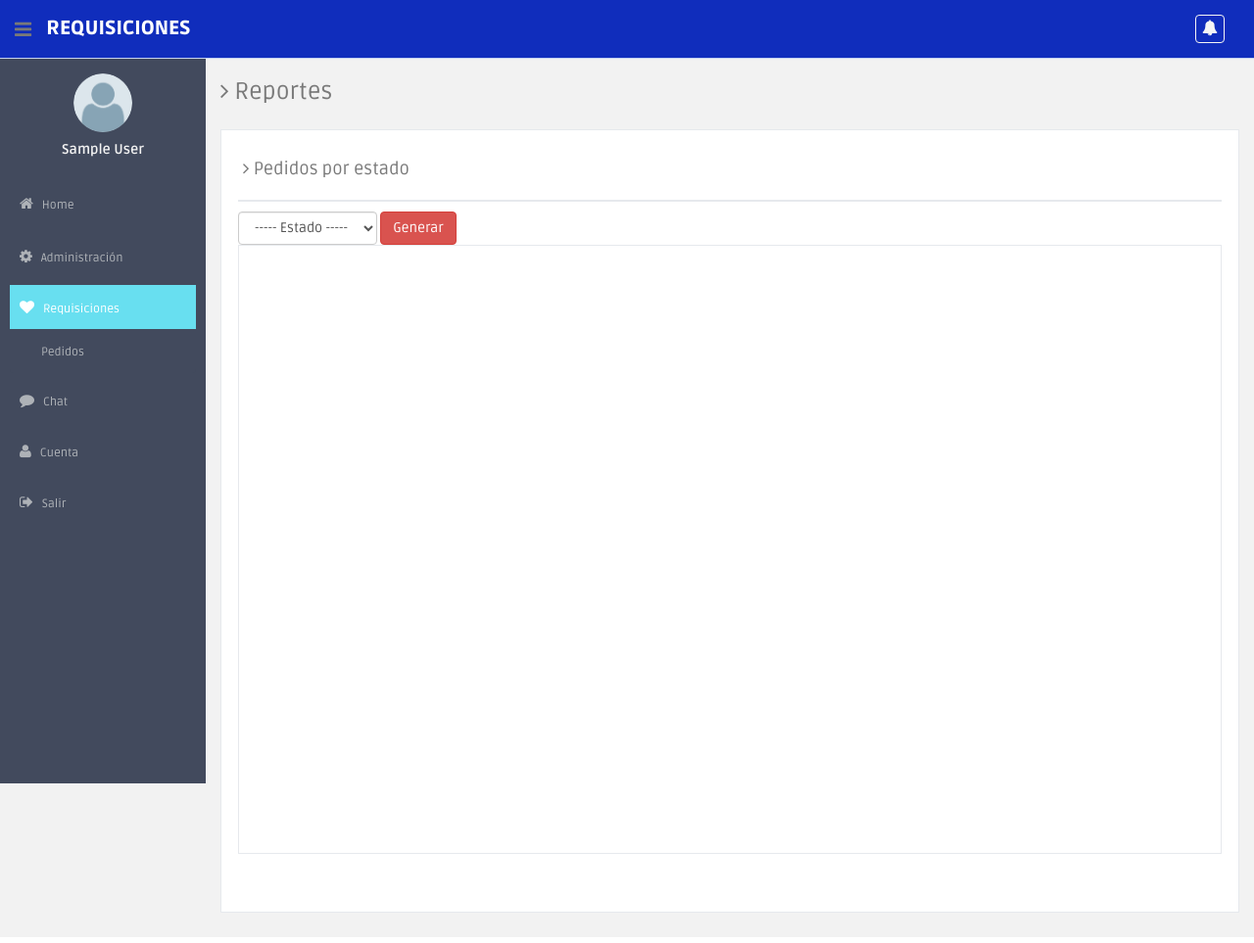
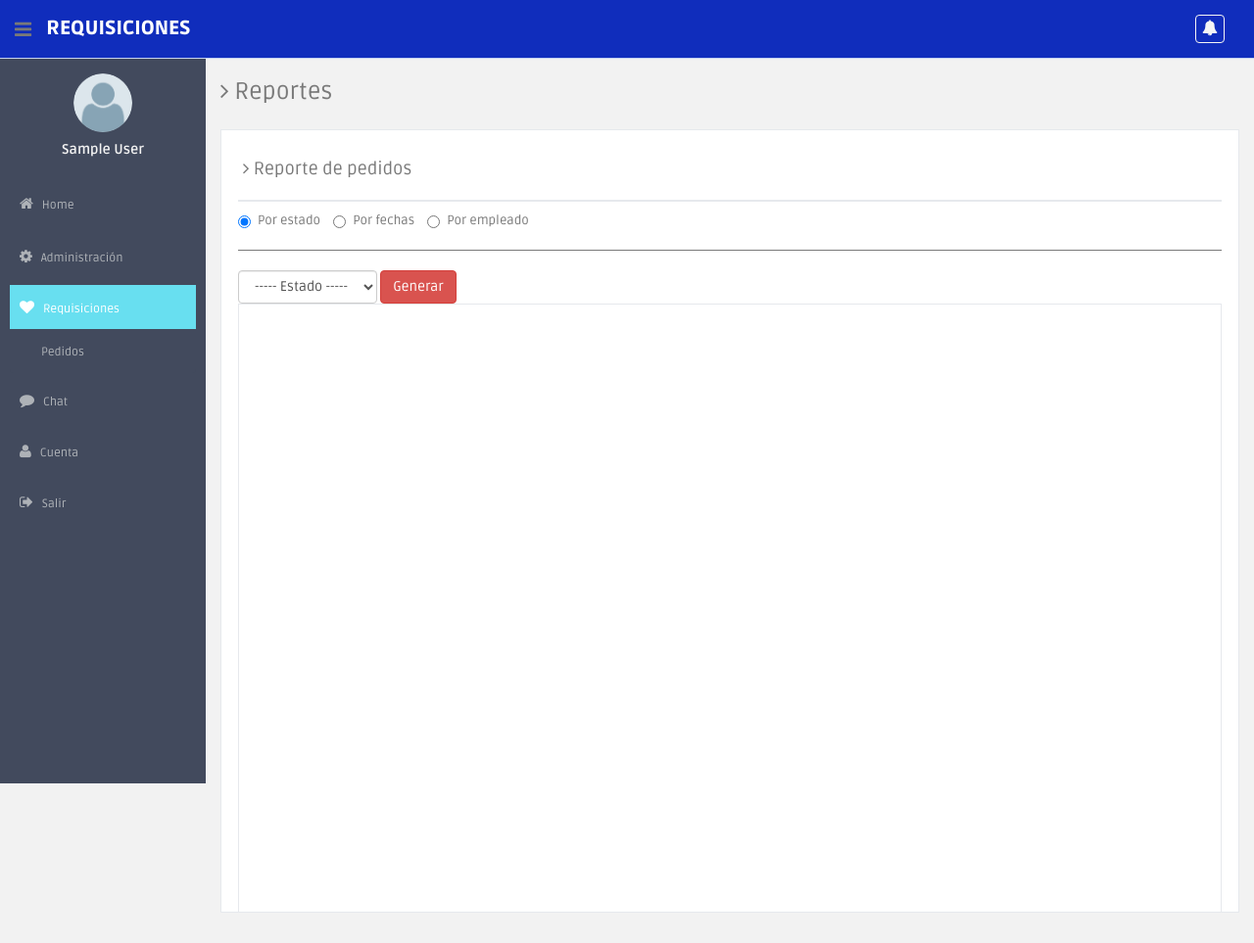
Before and after one commit to dbsiavichay/requisiciones, a Django app: page /requisiciones/reporte/ in a window 1280 px wide. Shown: the whole page at 98% size. Run offline with Django 3.2, Linux system fonts and the light colour scheme; the visitor is signed in with stand-in values (Sample User, id 1); data comes from the database, SQL or seed files in the repository; data that the repository does not hold is empty; some libraries are stand-ins or nearby versions.

Commit message:
Reportes por fecha y empleado

```diff
--- a/inventario/admin.py
+++ b/inventario/admin.py
@@ -10,7 +10,7 @@ class ProductoAdmin(admin.ModelAdmin):
 	list_display = ('nombre', 'stock', 'categoria')
 
 class ProductoLogAdmin(admin.ModelAdmin):
-	list_display = ('tipo', 'producto', 'cantidad', 'fecha', 'pedido')
+	list_display = ('tipo', 'producto', 'cantidad', 'fecha', 'get_pedido')
 
 admin.site.register(Categoria, CategoriaAdmin)
 admin.site.register(Producto, ProductoAdmin)
--- a/inventario/models.py
+++ b/inventario/models.py
@@ -3,6 +3,7 @@ from __future__ import unicode_literals
 from django.utils.encoding import python_2_unicode_compatible
 from django.urls import reverse_lazy
 from django.db import models
+from requisiciones.models import Pedido
 
 @python_2_unicode_compatible
 class Categoria(models.Model):
@@ -39,10 +40,13 @@ class ProductoLog(models.Model):
 	cantidad = models.FloatField()
 	fecha = models.DateTimeField(auto_now_add=True)
 	nota = models.TextField(blank=True, null=True)
-	pedido = models.ForeignKey('requisiciones.Pedido', blank=True, null=True)
+	pedido = models.IntegerField(blank=True, null=True)
 
 	def __str__(self):
 		return '%s|%s > %s' % (
 			dict(self.TIPO_CHOICES).get(self.tipo),
 			self.producto, self.cantidad
 		)
+
+	def get_pedido(self):
+		return Pedido.objects.get(pk=self.pedido)
--- a/requisiciones/urls.py
+++ b/requisiciones/urls.py
@@ -22,4 +22,6 @@ urlpatterns = [
 
 	url(r'^reporte/$', login_required(ReporteView.as_view()), name='reporte_pedido'),
 	url(r'^reporte/(?P<estado>\d+)/estado/$', login_required(pedido_por_estado_view)),
+	url(r'^reporte/(?P<fecha_inicial>\d{4}-\d{2}-\d{2})/(?P<fecha_final>\d{4}-\d{2}-\d{2})/rango/$', login_required(pedido_por_rango_view)),
+	url(r'^reporte/(?P<usuario>\d+)/usuario/$', login_required(pedido_por_usuario_view)),
 ]
--- a/requisiciones/views.py
+++ b/requisiciones/views.py
@@ -1,5 +1,6 @@
 # -*- coding: utf-8 -*-
 from __future__ import unicode_literals
+from datetime import datetime
 from django.http import HttpResponse
 from django.db.models import Q
 from django.shortcuts import render, redirect
@@ -7,9 +8,10 @@ from django.urls import reverse_lazy
 from pure_pagination.mixins import PaginationMixin
 from django.views.generic import ListView, CreateView, UpdateView, DeleteView, DetailView, TemplateView
 from inventario.models import ProductoLog
+from django.contrib.auth.models import User
 from .forms import *
 from .models import *
-from .reports import get_pedido_por_estado_pdf
+from .reports import get_pedido_por_estado_pdf, get_pedido_por_rango_pdf, get_pedido_por_usuario_pdf
 
 class LugarListView(PaginationMixin, ListView):
 	paginate_by=10
@@ -191,7 +193,7 @@ class EntregarPedidoUpdateView(PedidoUpdateView):
 					tipo=2,
 					producto = form.instance.producto,
 					cantidad = form.cleaned_data['cantidad_recibida'] * -1,
-					pedido = form.instance.pedido
+					pedido = form.instance.pedido.id
 				)
 
 			return redirect(self.get_success_url())
@@ -238,6 +240,7 @@ class ReporteView(TemplateView):
 	def get_context_data(self, **kwargs):
 		context = super(ReporteView, self).get_context_data(**kwargs)
 		context['estados'] = Pedido.ESTADO_CHOICES
+		context['usuarios'] = User.objects.filter(is_active=True)
 
 		return context
 
@@ -249,3 +252,25 @@ def pedido_por_estado_view(request, estado):
 
 	response.write(pdf)
 	return response
+
+def pedido_por_rango_view(request, fecha_inicial, fecha_final):
+	response = HttpResponse(content_type='application/pdf')
+	response['Content-Disposition'] = 'inline; filename=reporte.pdf'
+
+	fecha1 = datetime.strptime(fecha_inicial, '%Y-%m-%d').date()
+	fecha2 = datetime.strptime(fecha_final, '%Y-%m-%d').date()
+
+	pdf = get_pedido_por_rango_pdf(fecha1, fecha2)
+
+	response.write(pdf)
+	return response
+
+def pedido_por_usuario_view(request, usuario):
+	response = HttpResponse(content_type='application/pdf')
+	response['Content-Disposition'] = 'inline; filename=reporte.pdf'
+
+	user = User.objects.get(pk=usuario)
+	pdf = get_pedido_por_usuario_pdf(user)
+
+	response.write(pdf)
+	return response
--- a/templates/requisiciones/reporte.html
+++ b/templates/requisiciones/reporte.html
@@ -9,11 +9,21 @@
         <div class="content-panel-header">
             <h4>
             <i class="fa fa-angle-right"></i>
-            Pedidos por estado
+            Reporte de pedidos
             </h4>
         </div>
 
-        <div class="form-inline">
+        <label class="radio-inline">
+            <input type="radio" name="tipo_reporte" value="estado" checked> Por estado
+        </label>
+        <label class="radio-inline">
+            <input type="radio" name="tipo_reporte" value="fecha"> Por fechas
+        </label>
+        <label class="radio-inline">
+            <input type="radio" name="tipo_reporte" value="empleado"> Por empleado
+        </label>
+        <hr>
+        <div id="estado" class="form-inline">
             <div class="form-group">
                 <select id="estados" class="form-control">
                     <option value="">----- Estado -----</option>
@@ -23,6 +33,28 @@
                 </select>
             </div>
             <button id="btnGenerar" class="btn btn-danger">Generar</button>
+        </div>
+        <div id="fecha" class="form-inline">
+            Desde
+            <div class="form-group">
+                <input class="form-control" type="date" id="fecha1">
+            </div>
+            Hasta
+            <div class="form-group">
+                <input class="form-control" type="date" id="fecha2">
+            </div>
+            <button id="btnGenerarFecha" class="btn btn-danger">Generar</button>
+        </div>
+        <div id="empleado" class="form-inline">
+            <div class="form-group">
+                <select id="usuarios" class="form-control">
+                    <option value="">----- Usuarios -----</option>
+                    {% for usuario in usuarios %}
+                    <option value="{{ usuario.id }}">{{ usuario.get_full_name }}</option>
+                    {% endfor %}
+                </select>
+            </div>
+            <button id="btnGenerarUsuario" class="btn btn-danger">Generar</button>
         </div>
         <iframe class="content-panel" style="height:80%;">
 	        <p>Your browser does not support iframes.</p>
@@ -35,6 +67,15 @@
 {% block js %}
 <script type="text/javascript">
     $(function () {
+        $('#fecha').hide();
+        $('#empleado').hide();
+
+        $('input[name=tipo_reporte]').on('change', function () {
+            var selector = '#' + $(this).val();
+            $('.form-inline').hide();
+            $(selector).show();
+        });
+
         $('#btnGenerar').on('click', function () {
             var estado = $('#estados').val();
             if(!estado) return;
@@ -42,6 +83,23 @@
             var url = '/requisiciones/reporte/'+ estado + '/estado/';
             $('iframe').attr('src', url);
         });
+
+        $('#btnGenerarFecha').on('click', function () {
+            var fecha1 = $('#fecha1').val();
+            var fecha2 = $('#fecha2').val();
+            if(!fecha1 || !fecha2) return;
+
+            var url = '/requisiciones/reporte/'+ fecha1 + '/' + fecha2 +'/rango/';
+            $('iframe').attr('src', url);
+        });
+
+        $('#btnGenerarUsuario').on('click', function () {
+            var usuario = $('#usuarios').val();
+            if(!usuario) return;
+
+            var url = '/requisiciones/reporte/'+ usuario + '/usuario/';
+            $('iframe').attr('src', url);
+        });
     });
 </script>
 {% endblock %}
```
Also changed, not shown: requisiciones/reports.py (+62 -0 lines). Lines whose indentation alone changed are shown as unchanged.
